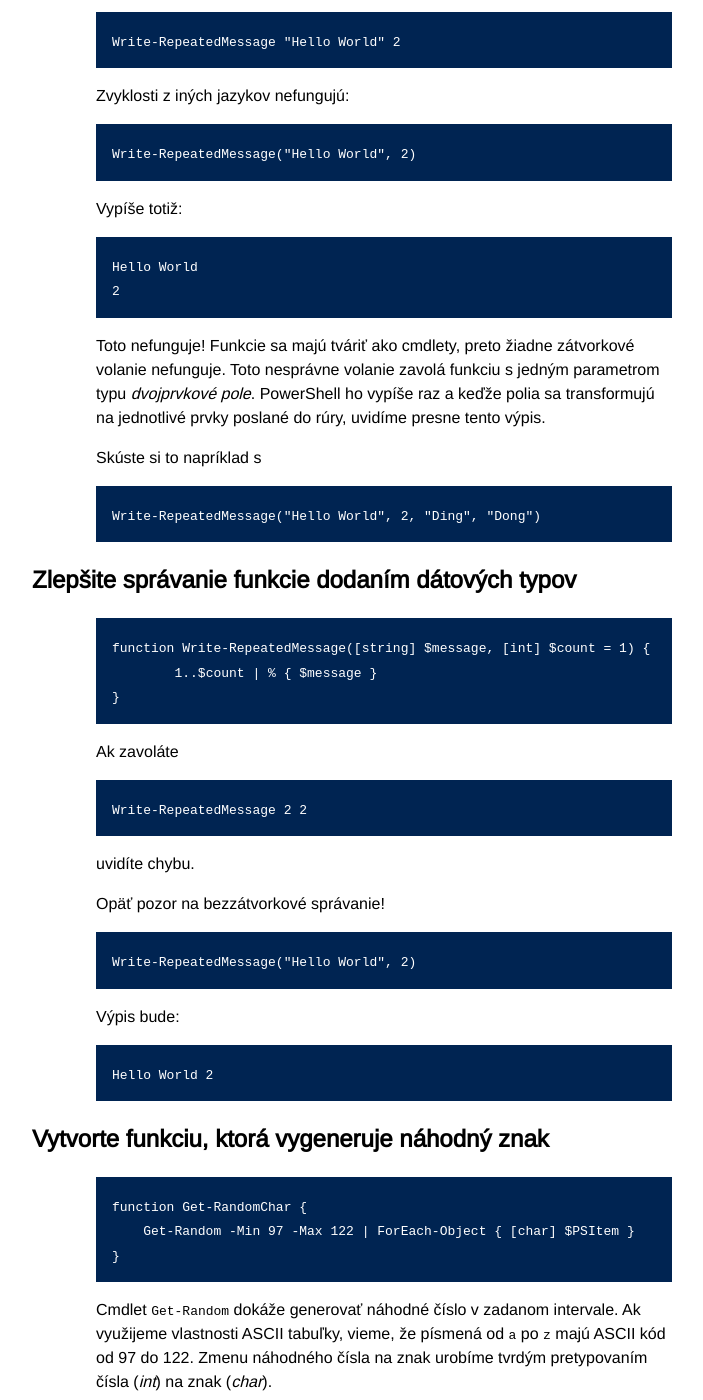
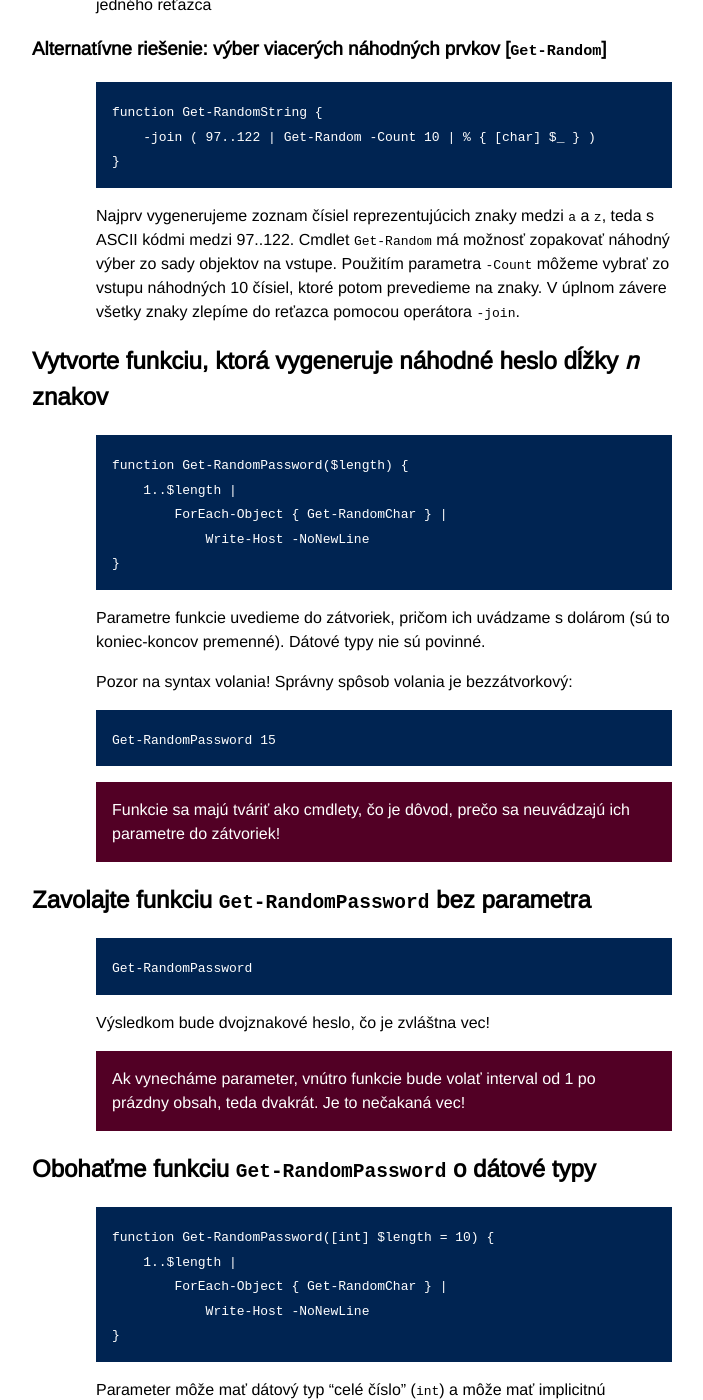
Before and after one commit to novotnyr/powershell-cvicebnica, a Jekyll site: the page built from viacriadkove-skriptovanie.markdown, in a window 1280 px wide and 1400 px high, scrolled down 4140 px. Shown: the whole window, without its empty margins (288-991 px from the left). Built offline with Jekyll 4.4.1, drawn with Linux system fonts in a browser that asks for light colours; some of the changed text lies outside the part shown.

Commit message:
Upratovanie vo viacriadkovom skriptovani

```diff
--- a/viacriadkove-skriptovanie.markdown
+++ b/viacriadkove-skriptovanie.markdown
@@ -109,101 +109,6 @@
 Funkcie
 =======
 
-Vytvorte funkciu `Get-Hello`, ktorá vypíše 10x "Hello World"
-----------------------------------------------------------
-
-	function Get-Hello {
-		1..10 | % { "Hello World" }
-	}
-
-Funkciu zavoláme cez
-
-	Get-Hello
-
-Funkcie sa majú tváriť ako cmdlety a teda by mali dodržiavať konvenciu
- *sloveso*-*podstatné meno*.
-
-Vytvorte funkciu `Get-Hello`, ktorá vypíše zadaný počet krát "Hello World"
---------------------------------------------------------------------------
-
-	function Get-Hello($count) {
-		1..$count | % { "Hello World" }
-	}
-
-	Get-Hello 3
-
-Vytvorte funkciu `Get-Hello`, ktorá vypíše zadaný počet krát "Hello World" [implicitné parametre]
--------------------------------------------------------------------------------------------------
-
-Pri parametroch je často vhodné uviesť implicitnú hodnotu. Ak totiž zavoláme len
-
-	Get-Hello
-
-Uvidíme výpis:
-
-	Hello World
-	Hello World
-
-Funkcia totiž bude iterovať od 1..0, čiže dvakrát. Upravme hlavičku
-funkcie:
-
-	function Get-Hello($count=1) {
-		1..$count | % { "Hello World" }
-	}
-
-Vytvorte funkciu `Write-RepeatedMessage`, ktorá vypíše zadaný počet krát text
---------------------------------------------------------------------------
-
-	function Write-RepeatedMessage($message, $count = 1) {
-		1..$count | % { $message }
-	}
-
-Pozor na syntax volania!
-
-Správny spôsob volania je bezzátvorkový:
-
-	Write-RepeatedMessage "Hello World" 2
-
-Zvyklosti z iných jazykov nefungujú:
-
-	Write-RepeatedMessage("Hello World", 2)
-
-Vypíše totiž:
-
-	Hello World
-	2
-
-Toto nefunguje! Funkcie sa majú tváriť ako cmdlety, preto žiadne
-zátvorkové volanie nefunguje. Toto nesprávne volanie zavolá funkciu s
-jedným parametrom typu *dvojprvkové pole*. PowerShell ho vypíše raz a
-keďže polia sa transformujú na jednotlivé prvky poslané do rúry, uvidíme
-presne tento výpis.
-
-Skúste si to napríklad s
-
-	Write-RepeatedMessage("Hello World", 2, "Ding", "Dong")
-
-Zlepšite správanie funkcie dodaním dátových typov
--------------------------------------------------
-
-	function Write-RepeatedMessage([string] $message, [int] $count = 1) {
-		1..$count | % { $message }
-	}
-
-Ak zavoláte
-
-	Write-RepeatedMessage 2 2
-
-uvidíte chybu.
-
-Opäť pozor na bezzátvorkové správanie!
-
-	Write-RepeatedMessage("Hello World", 2)
-
-Výpis bude:
-
-	Hello World 2
-
 Vytvorte funkciu, ktorá vygeneruje náhodný znak
 -----------------------------------------------
 
@@ -211,10 +116,30 @@
         Get-Random -Min 97 -Max 122 | ForEach-Object { [char] $PSItem }
     }
 
+Funkciu použijeme v ďalšom kroku na generovanie hesla.
+
+Funkcie sa majú tváriť ako cmdlety a teda by mali dodržiavať konvenciu
+ *sloveso*-*podstatné meno*.
+
 Cmdlet `Get-Random` dokáže generovať náhodné číslo v zadanom intervale.
 Ak využijeme vlastnosti ASCII tabuľky, vieme, že písmená od `a` po `z`
 majú ASCII kód od 97 do 122. Zmenu náhodného čísla na znak urobíme
 tvrdým pretypovaním čísla (*int*) na znak (*char*).
+
+### Alternatívne riešenie: pretypovanie výsledku
+
+    function Get-RandomChar {
+        [char] (Get-Random -Min 97 -Max 122)
+    }
+
+Zavolajte funkciu generujúcu náhodný znak
+-----------------------------------------
+
+    Get-RandomChar
+
+Na rozdiel od iných programovacích jazykov sa za názov funkcie nepíšu
+zátvorky. Nezabudnime, že funkcie sa majú tváriť ako cmdlety, v ktorých
+sa zátvorky takisto nepíšu.
 
 Vytvorte funkciu, ktorá vygeneruje náhodné heslo dĺžky 10 znakov
 ----------------------------------------------------------------
@@ -254,7 +179,54 @@
 na znaky. V úplnom závere všetky znaky zlepíme do reťazca pomocou operátora
 `-join`.
 
+Vytvorte funkciu, ktorá vygeneruje náhodné heslo dĺžky *n* znakov
+-----------------------------------------------------------------
 
+    function Get-RandomPassword($length) {
+        1..$length |
+            ForEach-Object { Get-RandomChar } |
+                Write-Host -NoNewLine
+    }
+
+Parametre funkcie uvedieme do zátvoriek, pričom ich uvádzame s dolárom
+(sú to koniec-koncov premenné). Dátové typy nie sú povinné.
+
+Pozor na syntax volania! Správny spôsob volania je bezzátvorkový:
+
+    Get-RandomPassword 15
+
+<div class="note" markdown="1">
+Funkcie sa majú tváriť ako cmdlety, čo je dôvod, prečo sa neuvádzajú
+ich parametre do zátvoriek!
+</div>
+
+Zavolajte funkciu `Get-RandomPassword` bez parametra
+----------------------------------------------------
+
+    Get-RandomPassword
+
+Výsledkom bude dvojznakové heslo, čo je zvláštna vec!
+
+<div class="note" markdown="1">
+Ak vynecháme parameter, vnútro funkcie bude volať interval od 1 po prázdny
+obsah, teda dvakrát. Je to nečakaná vec!
+</div>
+
+Obohaťme funkciu `Get-RandomPassword` o dátové typy
+---------------------------------------------------
+
+    function Get-RandomPassword([int] $length = 10) {
+        1..$length |
+            ForEach-Object { Get-RandomChar } |
+                Write-Host -NoNewLine
+    }
+
+Parameter môže mať dátový typ "celé číslo" (`int`) a môže mať implicitnú
+hodnotu, napr. desať:
+
+    [int] $length = 10
+
+Ak parameter vynecháme, vygeneruje sa desaťznakové heslo.
 
 Vytvorte funkciu `Get-HomeDirectory`, ktorá pre zadaného používateľa vráti jeho domovský adresár
 ------------------------------------------------------------------------------------------------
@@ -405,3 +377,17 @@
 univerzálny objekt, ktorý vieme vytvoriť a ktorému vieme priradiť nové
 vlastnosti (properties). Následne vieme objekt obohacovať o hodnoty cez
 bodkové notácie.
+
+Vytvorte funkciu, ktorá vygeneruje náhodné heslá pre zoznam používateľov
+------------------------------------------------------------------------
+
+    filter Get-RandomCredentials([int] $length = 10) {
+      $credentials = New-Object PSObject | Select-Object Name, Password
+      $credentials.Name = $_
+      $credentials.Password = Get-RandomPassword $length
+      $credentials
+    }
+
+Použitie funkcie:
+
+    "novotnyr", "root" | Get-RandomCredentials
```
Also changed, not shown: zbytky.markdown (+82 -0 lines).
